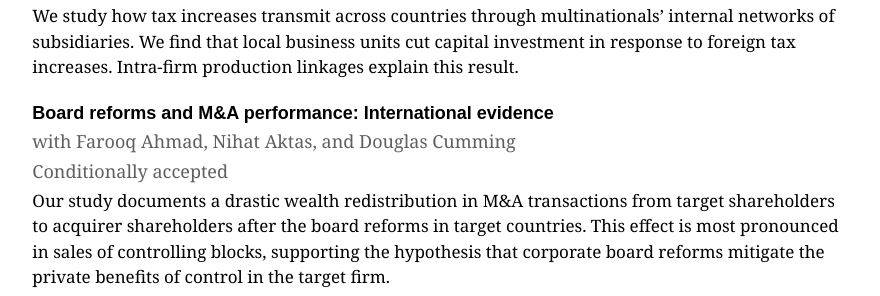
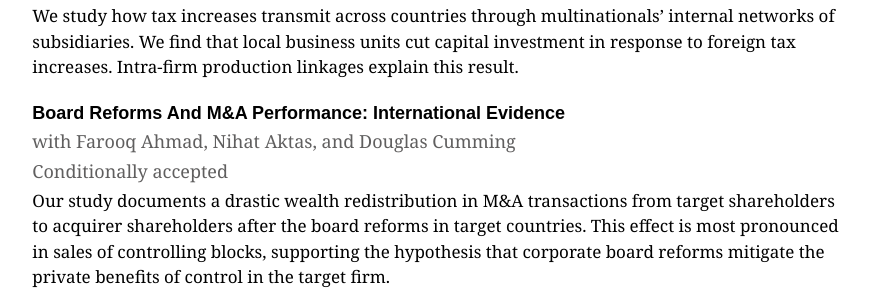
Before and after one commit to guosongxu/guosongxu.github.io, a Jekyll site: the page built from index.md, in a window 1280 px wide and 900 px high, scrolled down 1579 px. Shown: the part 367-663 px from the top of the window, without its empty margins (197-1077 px from the left). Built offline with Jekyll 4.4.1, drawn with Linux system fonts in a browser that asks for light colours.

Commit message:
home.html

```diff
--- a/_layouts/home.html
+++ b/_layouts/home.html
@@ -55,7 +55,7 @@ layout: default
     <p style="font-family:georgia;font-size:17px;margin-bottom:3px;color:#605F5F">Media coverage:&nbsp;<em><a rel="noreferrer noopener" href="https://blogs.lse.ac.uk/businessreview/2020/09/01/the-impact-of-austerity-policies-in-a-country-can-be-felt-across-its-borders/" target="_blank">LSE Business Review</a></em> </p>
     <p style="font-family:georgia;font-size:17px;margin-bottom:20px">We study how tax increases transmit across countries through multinationals’ internal networks of subsidiaries. We find that local business units cut capital investment in response to foreign tax increases. Intra-firm production linkages explain this result. </p>
 
-    <p style="font-family:arial, 'MS Sans Serif', arial;font-size:18px;margin-bottom:1px;"><strong>Board reforms and M&A performance: International evidence</strong></p>
+    <p style="font-family:arial, 'MS Sans Serif', arial;font-size:18px;margin-bottom:1px;"><strong>Board Reforms And M&A Performance: International Evidence</strong></p>
     <p style="font-family:georgia;font-size:18px;margin-bottom:3px;color:#605F5F">with Farooq Ahmad, Nihat Aktas, and Douglas Cumming</p>
     <p style="font-family:georgia;font-size:18px;margin-bottom:3px;color:#605F5F">Conditionally accepted</p>
     <p style="font-family:georgia;font-size:17px;margin-bottom:20px">Our study documents a drastic wealth redistribution in M&A transactions from target shareholders to acquirer shareholders after the board reforms in target countries. This effect is most pronounced in sales of controlling blocks, supporting the hypothesis that corporate board reforms mitigate the private benefits of control in the target firm. </p>
```
